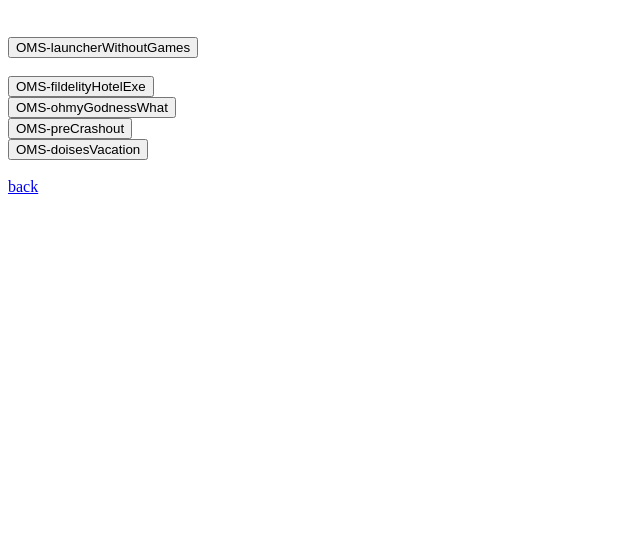
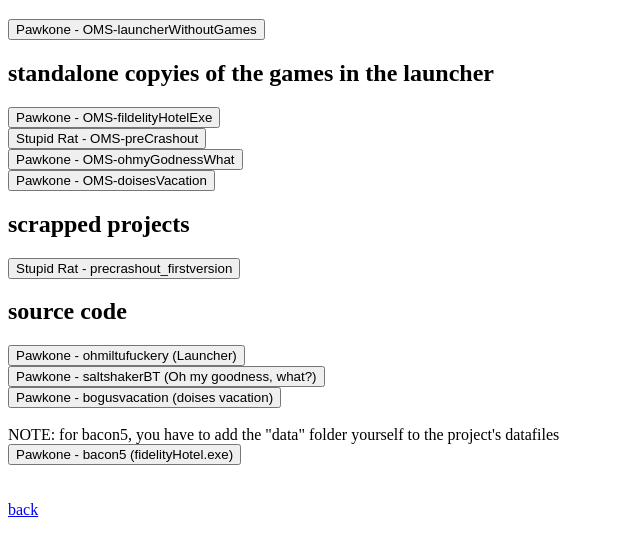
Before and after one commit to pawkone/pawkone.github.io, a plain HTML site: page projects/WSBohMiltu/26Apr1Arch/index.html in a window 1280 px wide. Shown: the part 61-614 px from the top of the page, without its empty margins (0-640 px from the left). Drawn offline with Linux system fonts and the light colour scheme.

Commit message:
awdawdawd

```diff
--- a/projects/WSBohMiltu/26Apr1Arch/index.html
+++ b/projects/WSBohMiltu/26Apr1Arch/index.html
@@ -1,13 +1,21 @@
 <!DOCTYPE html>
 <html>
 <body>
-<h1>26Apr1Arch (OMS / Oh Mil-tu Surprise!)</h1><br>
-<button onclick="window.location.href='OMS-launcherWithoutGames.zip'">OMS-launcherWithoutGames</button><br><br>
-<button onclick="window.location.href='OMS-fildelityHotelExe.zip'">OMS-fildelityHotelExe</button><br>
-<button onclick="window.location.href='OMS-ohmyGodnessWhat.zip'">OMS-ohmyGodnessWhat</button><br>
-<button onclick="window.location.href='OMS-preCrashout.zip'">OMS-preCrashout</button><br>
-<button onclick="window.location.href='OMS-doisesVacation.zip'">OMS-doisesVacation</button><br>
-<br>
-<a href="../index.html">back</a>
+<h1>26Apr1Arch (OMS / Oh Mil-tu Surprise!)</h1>
+<button onclick="window.location.href='OMS-launcherWithoutGames.zip'">Pawkone - OMS-launcherWithoutGames</button><br>
+<h2>standalone copyies of the games in the launcher</h2>
+<button onclick="window.location.href='OMS-fildelityHotelExe.zip'">Pawkone - OMS-fildelityHotelExe</button><br>
+<button onclick="window.location.href='OMS-preCrashout.zip'">Stupid Rat - OMS-preCrashout</button><br>
+<button onclick="window.location.href='OMS-ohmyGodnessWhat.zip'">Pawkone - OMS-ohmyGodnessWhat</button><br>
+<button onclick="window.location.href='OMS-doisesVacation.zip'">Pawkone - OMS-doisesVacation</button><br>
+<h2>scrapped projects</h2>
+<button onclick="window.location.href='precrashout_firstversion.zip'">Stupid Rat - precrashout_firstversion</button><br>
+<h2>source code</h2>
+<button onclick="window.location.href='ohmiltufuckery.yyz'">Pawkone - ohmiltufuckery (Launcher)</button><br>
+<button onclick="window.location.href='saltshakerBT.yyz'">Pawkone - saltshakerBT (Oh my goodness, what?)</button><br>
+<button onclick="window.location.href='bogusvacation.yyz'">Pawkone - bogusvacation (doises vacation)</button><br><br>
+<a>NOTE: for bacon5, you have to add the "data" folder yourself to the project's datafiles</a><br>
+<button onclick="window.location.href='bacon5.yyz'">Pawkone - bacon5 (fidelityHotel.exe)</button><br>
+<br><br><a href="../index.html">back</a>
 </body>
 </html>
```
Also changed, not shown: 5 other files.
